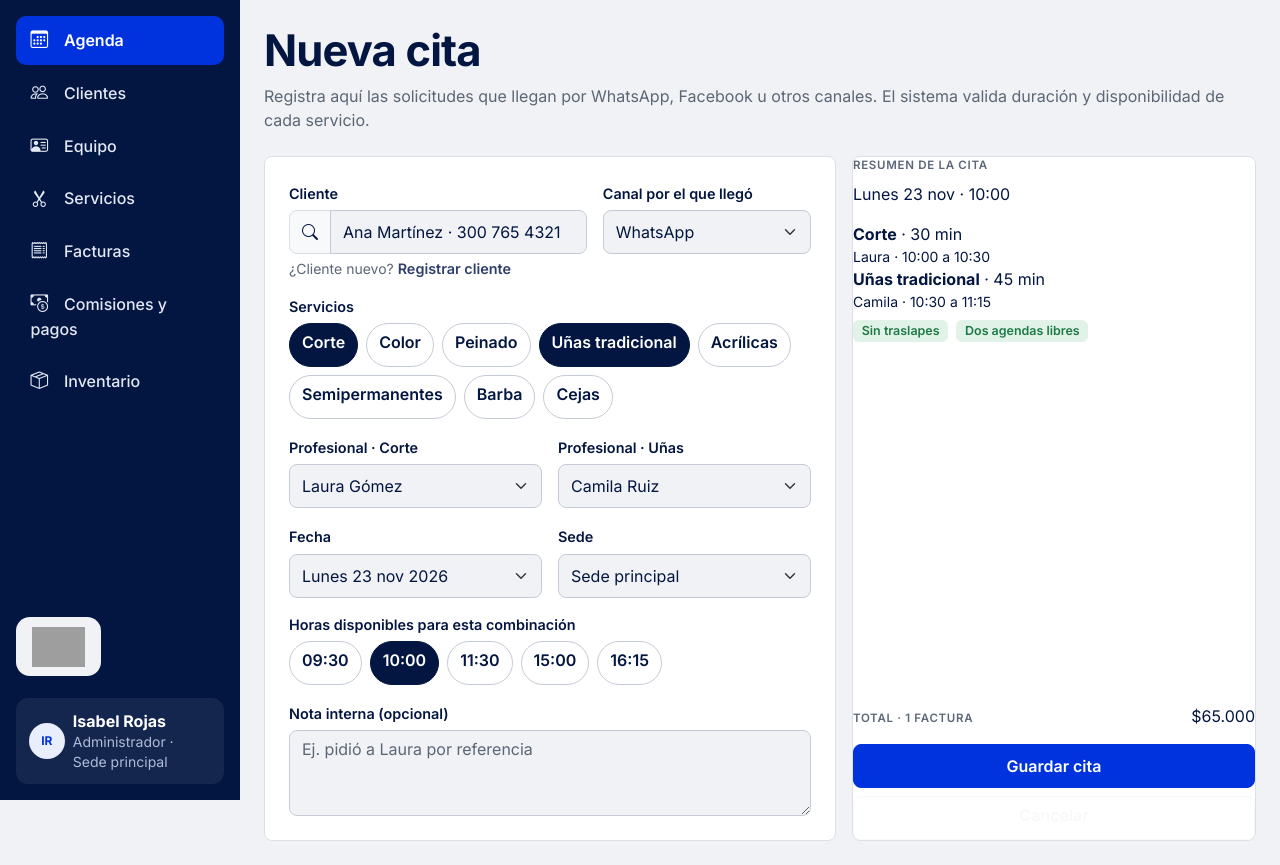
After one commit to svzapatac/Citara, a PHP site: page /nueva-cita.html in a window 1280 px wide. The commit adds this page. Run offline with PHP 8.4, Linux system fonts and the light colour scheme; grey boxes are pictures that could not be loaded.

Commit message:
feat(Ciatra): creamos cita semana y nueva cita con su respectivo estilo

```diff
--- a/Front/Style.css
+++ b/Front/Style.css
@@ -182,7 +182,7 @@ hr { border-color: var(--c-linea); opacity: 1; }
 .agenda { --hora: 120px; }
 .agenda-scroll { overflow-x: auto; }
 .agenda-ancho { min-width: 640px; padding: 1rem 1rem 1rem .5rem; }
-.agenda-cab, .agenda-cuerpo { display: grid; grid-template-columns: 56px repeat(4, minmax(0, 1fr)); }
+.agenda-cab, .agenda-cuerpo { display: grid; grid-template-columns: 56px repeat(var(--cols, 4), minmax(0, 1fr)); }
 .agenda-cab { padding-bottom: .9rem; }
 .agenda-emp { display: flex; align-items: center; gap: .6rem; padding: 0 .5rem; }
 .agenda-emp strong { display: block; line-height: 1.1; }
--- /dev/null
+++ b/Front/nueva-cita.html
@@ -0,0 +1,152 @@
+<!DOCTYPE html>
+<html lang="es">
+<head>
+  <meta charset="UTF-8">
+  <meta name="viewport" content="width=device-width, initial-scale=1.0">
+  <title>Nueva cita · Citara</title>
+  <link href="https://cdn.jsdelivr.net/npm/bootstrap@5.3.3/dist/css/bootstrap.min.css" rel="stylesheet">
+  <link href="https://cdn.jsdelivr.net/npm/bootstrap-icons@1.11.3/font/bootstrap-icons.min.css" rel="stylesheet">
+  <link href="https://fonts.googleapis.com/css2?family=Inter:wght@400;500;600;700&display=swap" rel="stylesheet">
+  <link href="Style.css" rel="stylesheet">
+</head>
+<body>
+
+<div class="d-flex flex-column flex-lg-row">
+
+  <div id="menu-lateral" class="menu-envoltura" data-activo="agenda" data-rol="administrador"></div>
+
+  <main class="contenido p-3 p-lg-4">
+
+    <h1 class="mb-2">Nueva cita</h1>
+    <p class="text-secondary mb-4">Registra aquí las solicitudes que llegan por WhatsApp, Facebook u otros canales. El sistema valida duración y disponibilidad de cada servicio.</p>
+
+    <form action="agenda.html">
+      <div class="row g-3">
+
+        <!-- Formulario -->
+        <div class="col-12 col-xl-7">
+          <div class="card p-4 h-100">
+            <div class="row g-3">
+
+              <div class="col-md-7">
+                <label class="form-label" for="cliente">Cliente</label>
+                <div class="input-group">
+                  <span class="input-group-text"><i class="bi bi-search"></i></span>
+                  <input id="cliente" class="form-control" value="Ana Martínez · 300 765 4321">
+                </div>
+                <div class="small text-secondary mt-1">¿Cliente nuevo? <a href="#" class="enlace-suave">Registrar cliente</a></div>
+              </div>
+              <div class="col-md-5">
+                <label class="form-label" for="canal">Canal por el que llegó</label>
+                <select id="canal" class="form-select">
+                  <option selected>WhatsApp</option>
+                  <option>Facebook</option>
+                  <option>Instagram</option>
+                  <option>Llamada</option>
+                  <option>Enlace de reservas</option>
+                </select>
+              </div>
+
+              <div class="col-12">
+                <label class="form-label d-block">Servicios</label>
+                <div class="d-flex flex-wrap gap-2">
+                  <input type="checkbox" class="btn-check" id="s1" checked><label class="btn btn-outline-dark rounded-pill" for="s1">Corte</label>
+                  <input type="checkbox" class="btn-check" id="s2"><label class="btn btn-outline-dark rounded-pill" for="s2">Color</label>
+                  <input type="checkbox" class="btn-check" id="s3"><label class="btn btn-outline-dark rounded-pill" for="s3">Peinado</label>
+                  <input type="checkbox" class="btn-check" id="s4" checked><label class="btn btn-outline-dark rounded-pill" for="s4">Uñas tradicional</label>
+                  <input type="checkbox" class="btn-check" id="s5"><label class="btn btn-outline-dark rounded-pill" for="s5">Acrílicas</label>
+                  <input type="checkbox" class="btn-check" id="s6"><label class="btn btn-outline-dark rounded-pill" for="s6">Semipermanentes</label>
+                  <input type="checkbox" class="btn-check" id="s7"><label class="btn btn-outline-dark rounded-pill" for="s7">Barba</label>
+                  <input type="checkbox" class="btn-check" id="s8"><label class="btn btn-outline-dark rounded-pill" for="s8">Cejas</label>
+                </div>
+              </div>
+
+              <div class="col-md-6">
+                <label class="form-label" for="prof-corte">Profesional · Corte</label>
+                <select id="prof-corte" class="form-select">
+                  <option selected>Laura Gómez</option>
+                  <option>Andrés Pardo</option>
+                </select>
+              </div>
+              <div class="col-md-6">
+                <label class="form-label" for="prof-unas">Profesional · Uñas</label>
+                <select id="prof-unas" class="form-select">
+                  <option selected>Camila Ruiz</option>
+                </select>
+              </div>
+
+              <div class="col-md-6">
+                <label class="form-label" for="fecha">Fecha</label>
+                <select id="fecha" class="form-select">
+                  <option selected>Lunes 23 nov 2026</option>
+                  <option>Martes 24 nov 2026</option>
+                  <option>Miércoles 25 nov 2026</option>
+                </select>
+              </div>
+              <div class="col-md-6">
+                <label class="form-label" for="sede">Sede</label>
+                <select id="sede" class="form-select">
+                  <option selected>Sede principal</option>
+                </select>
+              </div>
+
+              <div class="col-12">
+                <label class="form-label d-block">Horas disponibles para esta combinación</label>
+                <div class="d-flex flex-wrap gap-2">
+                  <input type="radio" class="btn-check" name="hora" id="h1"><label class="btn btn-outline-dark rounded-pill" for="h1">09:30</label>
+                  <input type="radio" class="btn-check" name="hora" id="h2" checked><label class="btn btn-outline-dark rounded-pill" for="h2">10:00</label>
+                  <input type="radio" class="btn-check" name="hora" id="h3"><label class="btn btn-outline-dark rounded-pill" for="h3">11:30</label>
+                  <input type="radio" class="btn-check" name="hora" id="h4"><label class="btn btn-outline-dark rounded-pill" for="h4">15:00</label>
+                  <input type="radio" class="btn-check" name="hora" id="h5"><label class="btn btn-outline-dark rounded-pill" for="h5">16:15</label>
+                </div>
+              </div>
+
+              <div class="col-12">
+                <label class="form-label" for="nota">Nota interna (opcional)</label>
+                <textarea id="nota" class="form-control" rows="3" placeholder="Ej. pidió a Laura por referencia"></textarea>
+              </div>
+
+            </div>
+          </div>
+        </div>
+
+        <!-- Resumen de la cita -->
+        <div class="col-12 col-xl-5">
+          <div class="card resumen h-100 d-flex flex-column">
+            <p class="etiqueta mb-2">Resumen de la cita</p>
+            <div class="resumen-fecha mb-3">Lunes 23 nov · 10:00</div>
+
+            <div class="resumen-linea">
+              <strong>Corte</strong> · 30 min
+              <small class="d-block">Laura · 10:00 a 10:30</small>
+            </div>
+            <div class="resumen-linea">
+              <strong>Uñas tradicional</strong> · 45 min
+              <small class="d-block">Camila · 10:30 a 11:15</small>
+            </div>
+
+            <div class="d-flex flex-wrap gap-2 mt-2">
+              <span class="badge bg-success-subtle text-success-emphasis">Sin traslapes</span>
+              <span class="badge bg-success-subtle text-success-emphasis">Dos agendas libres</span>
+            </div>
+
+            <div class="mt-auto pt-4">
+              <div class="d-flex justify-content-between align-items-baseline mb-3">
+                <span class="etiqueta">Total · 1 factura</span>
+                <span class="resumen-total">$65.000</span>
+              </div>
+              <button type="submit" class="btn btn-primary w-100 mb-2">Guardar cita</button>
+              <a href="agenda.html" class="btn btn-outline-light w-100">Cancelar</a>
+            </div>
+          </div>
+        </div>
+
+      </div>
+    </form>
+  </main>
+</div>
+
+<script src="https://cdn.jsdelivr.net/npm/bootstrap@5.3.3/dist/js/bootstrap.bundle.min.js"></script>
+<script src="menu.js"></script>
+</body>
+</html>
```
Also changed, not shown: Front/agenda-semana.html (added, +125 -0 lines).
